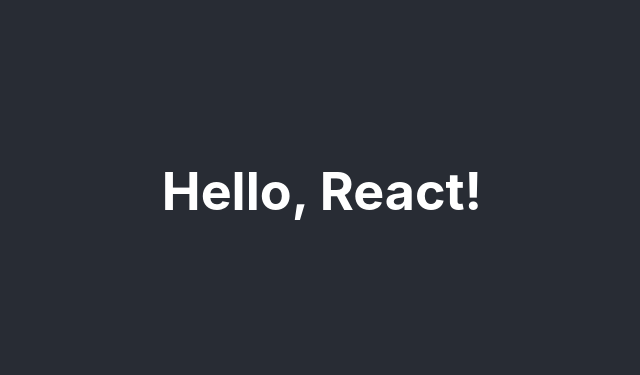
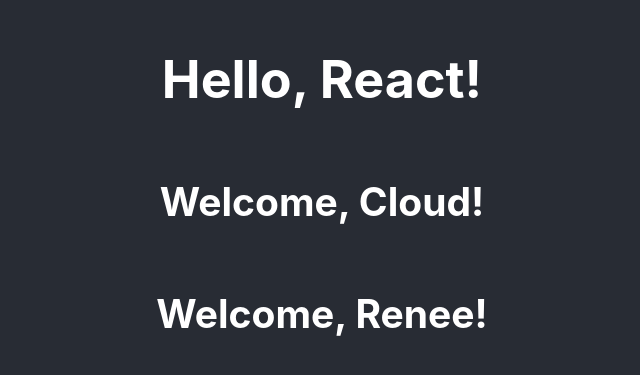
Before and after one commit to cloudedviper/my-react-app, a React (Create React App) app: page / in a window 1280 px wide. Shown: the part 209-584 px from the top of the page, without its empty margins (318-958 px from the left). Built offline with nearby package versions, Linux system fonts and the light colour scheme.

Commit message:
Welcome.js

```diff
--- a/src/App.js
+++ b/src/App.js
@@ -1,11 +1,14 @@
 import React from 'react';
 import './App.css';
+import Welcome from './Welcome';
 
 function App() {
   return (
     <div className="App">
       <header className="App-header">
         <h1>Hello, React!</h1>
+        <Welcome name="Cloud" />
+        <Welcome name="Renee" />
       </header>
     </div>
   );
--- /dev/null
+++ b/src/Welcome.js
@@ -0,0 +1,7 @@
+import React from 'react';
+
+function Welcome(props) {
+  return <h2>Welcome, {props.name}!</h2>;
+}
+
+export default Welcome;
```
